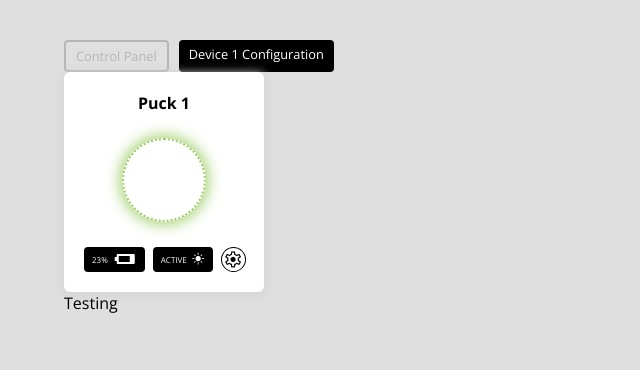
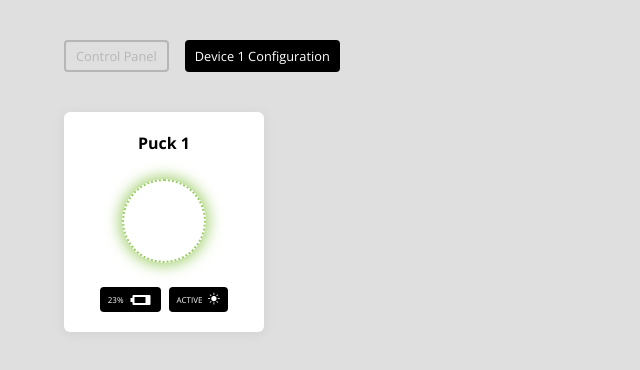
Before and after one commit to araamz/GlowPucks, a React (Vite) app in the folder control/: page /devices/1 in a window 1280 px wide. Shown: the top 370 px of the page, without its empty margins (0-640 px from the left). Built offline with nearby package versions, Linux system fonts and the light colour scheme.

Commit message:
Refactored Navigation

```diff
--- a/control/src/App.css
+++ b/control/src/App.module.css
@@ -1,5 +1,5 @@
 @media screen and (min-width: 600px) {
-  .App {
+  .app {
     width: 90%;
     margin: 40px auto 40px auto;
     max-width: 1200px;
@@ -7,30 +7,34 @@
   nav {
     display: flex;
     flex-direction: row;
-    gap: 10px;
+    gap: 16px;
+    margin-bottom: 40px;
   }
-  .control_panel_navlink_active {
+  .control_panel_navlink {
     padding: 0;
     text-decoration: none;
-    background: black;
     padding: 5px 10px;
     border-radius: 4px;
-    color: white !important;
     font-size: 0.8rem;
     border: 2px solid black;
   }
+  .control_panel_navlink:hover {
+    color: white !important;
+    border-color: black;
+    background: black;
+    transition: 0.2s;
+    box-shadow: 0 1px 10px 1px gray;
+  }
+  .control_panel_navlink_active {
+    background: black;
+    color: white !important;
+  }
 
   .control_panel_navlink_unactive {
-    padding: 0;
-    text-decoration: none;
-    background: none;
-    padding: 5px 10px;
-    border-radius: 4px;
     color: rgb(182, 182, 182) !important;
-    font-size: 0.8rem;
     border: 2px solid rgb(182, 182, 182);
   }
-  .device_configuration_label {
+  .page_label {
     background: black !important;
     padding: 0;
     text-decoration: none;
@@ -39,15 +43,9 @@
     border-radius: 4px;
     color: white;
     font-size: 0.8rem;
-  }
-  .group_configuration_label {
-    background: black;
-    padding: 0;
-    text-decoration: none;
-    background: none;
-    padding: 5px 10px;
-    border-radius: 4px;
-    color: white;
-    font-size: 0.8rem;
+
+    display: flex;
+    align-items: center;
+    justify-items: center;
   }
 }
--- a/control/src/App.tsx
+++ b/control/src/App.tsx
@@ -1,6 +1,6 @@
 import { useState } from 'react'
 import reactLogo from './assets/react.svg'
-import './App.css'
+import app_styles from './App.module.css'
 import { NavLink, Outlet, useParams } from 'react-router-dom'
 
 function App() {
@@ -8,13 +8,13 @@ function App() {
   let { device_id, group_id } = useParams()
 
   return (
-    <div className="App">
+    <div className={app_styles.app}>
       <nav>
-        <NavLink end to={"/"} className={({isActive}) => isActive ? "control_panel_navlink_active" : "control_panel_navlink_unactive"}>
+        <NavLink end to={"/"} className={({isActive}) => isActive ? `${app_styles.control_panel_navlink} ${app_styles.control_panel_navlink_active}` : `${app_styles.control_panel_navlink} ${app_styles.control_panel_navlink_unactive}`}>
           Control Panel
         </NavLink>
-        { device_id ? <div className="device_configuration_label"> { device_id ? <p>Device {device_id} Configuration</p> : null } </div> : null}
-        { group_id ? <div className="group_configuration_label"> { group_id ? <p>Group {group_id} Configuration</p> : null } </div> : null}
+        { device_id ? <div className={app_styles.page_label}> { device_id ? <p>Device {device_id} Configuration</p> : null } </div> : null}
+        { group_id ? <div className={app_styles.page_label}> { group_id ? <p>Group {group_id} Configuration</p> : null } </div> : null}
       </nav>
       <div>
         <Outlet />
--- a/control/src/components/device_preview/device_preview.module.css
+++ b/control/src/components/device_preview/device_preview.module.css
@@ -19,8 +19,8 @@
     display: flex;
     flex-direction: row;
     gap: 8px;
-    align-items: flex-start;
     width: 100%;
+    justify-content: center;
   }
   .settings_widget {
     margin-left: auto;
--- a/control/src/components/device_preview/device_preview.tsx
+++ b/control/src/components/device_preview/device_preview.tsx
@@ -7,6 +7,9 @@ import device_preview_styles from "./device_preview.module.css";
 
 type device_preview_props = {
     id: any;
+    battery_widget_disable?: boolean;
+    light_active_widget_disable?: boolean;
+    settings_widget_disable?: boolean;
 }
 
 // Will grab from API for battery_level, light_active, and label - Only ID will be required
@@ -39,9 +42,9 @@ export default function DevicePreview(props: device_preview_props) {
                     <Graphic color="#9CCC65" active={false} />
                 </div>
                 <div className={device_preview_styles.widgets_container}>
-                    <BatteryWidget level={test_object.battery_level} />
-                    <LightActiveWidget active={test_object.light_active}/>
-                    <SettingsWidget onClick={click_handler} className={device_preview_styles.settings_widget} />
+                    { !props.battery_widget_disable ? <BatteryWidget level={test_object.battery_level} /> : null }
+                    { !props.light_active_widget_disable ? <LightActiveWidget active={test_object.light_active}/> : null }
+                    { !props.settings_widget_disable ? <SettingsWidget onClick={click_handler} className={device_preview_styles.settings_widget} /> : null }
                 </div>
             </div>
         </div>
--- a/control/src/pages/device/device.module.css
+++ b/control/src/pages/device/device.module.css
@@ -1,7 +1,7 @@
 @media screen and (min-width: 600px) {
     .device_page {
         display: grid;
-        grid-template-columns: 200px 1fr;
+        grid-template-columns: 200px 1fr 1fr;
         gap: 20px;
     }
 
--- a/control/src/pages/device/device.tsx
+++ b/control/src/pages/device/device.tsx
@@ -16,15 +16,18 @@ export default function Device() {
     return (
         <div className={device_page_styles.device_page}>
             <div className={device_page_styles.device_configuration}>
-                <DevicePreview id={4} />
+                <DevicePreview id={4} settings_widget_disable />
                 <div>
-                    <p>
-                        Testing
-                    </p>
+                    <div>
+                        <p>
+
+                        </p>
+                    </div>
                 </div>
             </div>
             <div>
                 <div className={device_page_styles.page_header}>
+
                 </div>
             </div>
         </div>
--- a/control/src/pages/home/home.module.css
+++ b/control/src/pages/home/home.module.css
@@ -1,4 +1,5 @@
 @media screen and (min-width: 600px) {
+
 
     .devices_container {
         display: grid;
```
